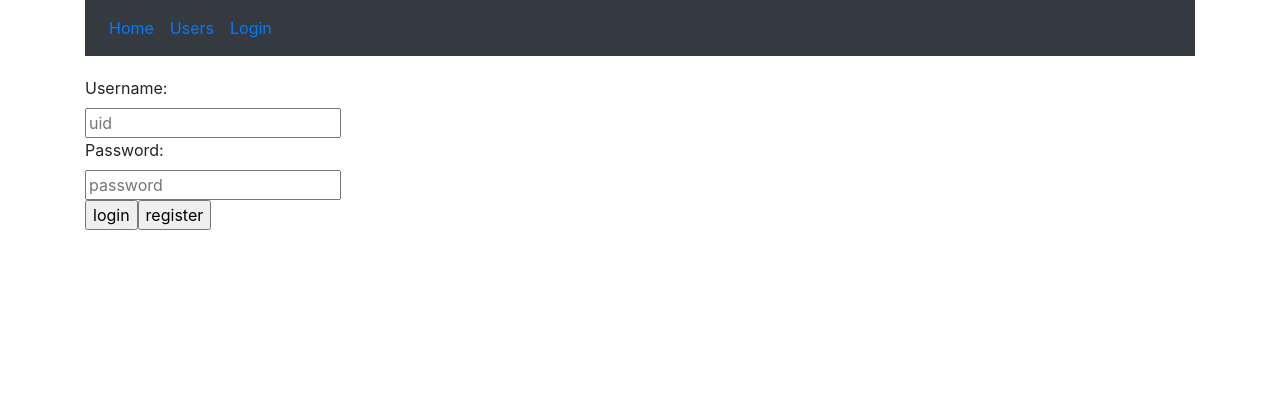
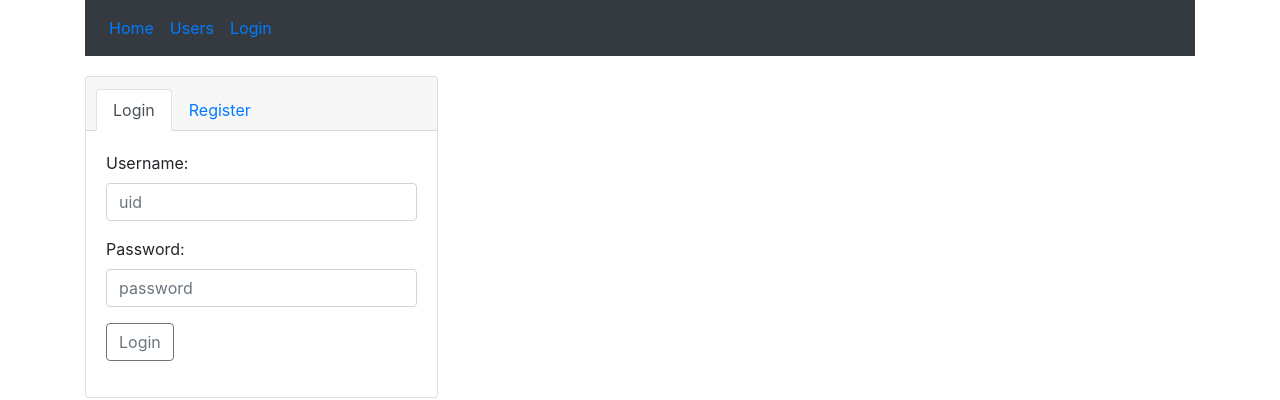
Before and after one commit to matiaselm/react-exercises, a React (Create React App) app: page /login in a window 1280 px wide. Shown: the top 400 px of the page. Built offline with nearby package versions, Linux system fonts and the light colour scheme.

Commit message:
login/register re-created with bootstrap

```diff
--- a/src/exercise4_spa/components/Login.js
+++ b/src/exercise4_spa/components/Login.js
@@ -2,6 +2,10 @@ import React, { useState, useContext } from 'react';
 import { UserContext, UserDispatchContext } from '../contexts/UserContext';
 import axios from 'axios';
 import Button from 'react-bootstrap/Button';
+import InputGroup from 'react-bootstrap/InputGroup';
+import FormControl from 'react-bootstrap/FormControl';
+import Card from 'react-bootstrap/Card';
+import Nav from 'react-bootstrap/Nav';
 
 const Login = () => {
     const userDetails = useContext(UserContext);
@@ -118,27 +122,106 @@ const Login = () => {
     }
 
     return <>
-        {view ? <div>
-            <label htmlFor='name'>Username:</label><br />
-            <input type='text' name='uid' placeholder='uid' value={user.uid} onChange={handleChange}></input><br />
-            <label htmlFor='password'>Password:</label><br />
-            <input type='password' name='password' placeholder='password' value={user.password} onChange={handleChange}></input><br />
-            <input type='button' value='login' onClick={handleSubmit}></input>
-            <input type='button' value='register' onClick={() => setView(!view)}></input>
-        </div> : <div>
-                <label htmlFor='name'>Username:</label><br />
-                <input type='text' name='uid' placeholder='uid' value={newUser.uid} onChange={handleChange}></input><br />
-                <label htmlFor='name'>Email:</label><br />
-                <input type='text' name='email' placeholder='email' value={newUser.email} onChange={handleChange}></input><br />
-                <label htmlFor='name'>Full name:</label><br />
-                <input type='text' name='name' placeholder='name' value={newUser.name} onChange={handleChange}></input><br />
-                <label htmlFor='password'>Password:</label><br />
-                <input type='password' name='password' placeholder='password' value={newUser.password} onChange={handleChange}></input><br />
-                <label htmlFor='password'>Repeat Password:</label><br />
-                <input type='password' name='passwordCheck' placeholder='passwordCheck' value={newUser.passwordCheck} onChange={handleChange}></input><br />
-                <input type='button' value='submit' onClick={handleRegisterSubmit}></input>
-                <input type='button' value='register' onClick={() => setView(!view)}></input>
-            </div>}
+        {view ? <Card style={{ width: '35ch' }}>
+            <Card.Header>
+                <Nav variant="tabs" defaultActiveKey="#first">
+                    <Nav.Item>
+                        <Nav.Link href="#first" onClick={() => setView(true)}>Login</Nav.Link>
+                    </Nav.Item>
+                    <Nav.Item>
+                        <Nav.Link href="#second" onClick={() => setView(false)}>Register</Nav.Link>
+                    </Nav.Item>
+                </Nav>
+            </Card.Header>
+            <Card.Body>
+                <InputGroup>
+
+                    <label htmlFor='name'>Username:</label><br />
+                    <InputGroup className="mb-3">
+                        <FormControl onChange={handleChange} value={user.uid} name='uid'
+                            placeholder="uid"
+                            aria-label="uid"
+                            aria-describedby="uid"
+                        />
+                    </InputGroup>
+
+                    <label htmlFor='password'>Password:</label><br />
+                    <InputGroup className="mb-3">
+                        <FormControl onChange={handleChange} value={user.password} name='password'
+                            placeholder="password"
+                            aria-label="password"
+                            aria-describedby="password"
+                        />
+                    </InputGroup>
+
+                    <InputGroup className="mb-3">
+                        <Button variant="outline-secondary" value='login' onClick={handleSubmit}>Login</Button>
+                    </InputGroup>
+
+                </InputGroup>
+            </Card.Body>
+        </Card> : <Card style={{ width: '35ch' }}>
+                <Card.Header>
+                    <Nav variant="tabs">
+                        <Nav.Item>
+                            <Nav.Link href="#first" onClick={() => setView(true)}>Login</Nav.Link>
+                        </Nav.Item>
+                        <Nav.Item>
+                            <Nav.Link href="#second" onClick={() => setView(false)}>Register</Nav.Link>
+                        </Nav.Item>
+                    </Nav>
+                </Card.Header>
+                <Card.Body>
+                    <label htmlFor='uid'>Username:</label><br />
+                    <InputGroup className="mb-3">
+                        <FormControl onChange={handleChange} value={newUser.uid} name='uid'
+                            placeholder="uid"
+                            aria-label="uid"
+                            aria-describedby="uid"
+                        />
+                    </InputGroup>
+
+                    <label htmlFor='email'>Email:</label><br />
+                    <InputGroup className="mb-3">
+                        <FormControl onChange={handleChange} value={newUser.email} name='email'
+                            placeholder="email"
+                            aria-label="email"
+                            aria-describedby="email"
+                        />
+                    </InputGroup>
+
+                    <label htmlFor='name'>Full name:</label><br />
+                    <InputGroup className="mb-3">
+                        <FormControl onChange={handleChange} value={newUser.name} name='name'
+                            placeholder="name"
+                            aria-label="name"
+                            aria-describedby="name"
+                        />
+                    </InputGroup>
+
+                    <label htmlFor='password'>Password:</label><br />
+                    <InputGroup className="mb-3">
+                        <FormControl onChange={handleChange} value={newUser.password} name='password'
+                            placeholder="password"
+                            aria-label="password"
+                            aria-describedby="password"
+                        />
+                    </InputGroup>
+
+                    <label htmlFor='passwordCheck'>Repeat Password:</label><br />
+                    <InputGroup className="mb-3">
+                        <FormControl onChange={handleChange} value={newUser.passwordCheck} name='passwordCheck'
+                            placeholder="passwordCheck"
+                            aria-label="passwordCheck"
+                            aria-describedby="passwordCheck"
+                        />
+                    </InputGroup>
+
+                    <InputGroup className="mb-3">
+                        <Button variant="outline-secondary" value='login' onClick={handleRegisterSubmit}>Register</Button>
+                    </InputGroup>
+                </Card.Body>
+            </Card>}
     </>
 }
 export default Login
--- a/src/exercise4_spa/components/Logout.js
+++ /dev/null
@@ -1,23 +0,0 @@
-import React, { useContext } from 'react';
-import { UserContext, UserDispatchContext } from '../contexts/UserContext';
-
-const Logout = () => {
-
-    const user = useContext(UserContext);
-    const setUser = useContext(UserDispatchContext);
-
-    const logout = () => {
-        setUser({
-            uid: '',
-            name: '',
-            token: '',
-            isLoggedIn: false
-        });
-    };
-
-    return (
-        <button onClick={logout}>Logout</button>
-    )
-};
-
-export default Logout;
--- a/src/exercise4_spa/components/RouterMenu.js
+++ b/src/exercise4_spa/components/RouterMenu.js
@@ -1,17 +1,27 @@
 import React, { useContext } from 'react';
 import { BrowserRouter as Router, Link, Route, Redirect } from 'react-router-dom';
-import { UserContext } from '../contexts/UserContext';
+import { UserContext, UserDispatchContext } from '../contexts/UserContext';
 import UserTable from './UserTable';
 import Home from './Home';
 import BillInformation from './BillInformation';
 import Login from './Login';
-import Logout from './Logout';
 import Nav from 'react-bootstrap/Nav';
 import Navbar from 'react-bootstrap/Navbar';
+import Button from 'react-bootstrap/Button';
 
 const RouterMenu = (props) => {
 
-    const user = useContext(UserContext)
+    const user = useContext(UserContext);
+    const setUser = useContext(UserDispatchContext);
+
+    const logout = () => {
+        setUser({
+            uid: '',
+            name: '',
+            token: '',
+            isLoggedIn: false
+        });
+    };
 
     return <Router>
         <main>
@@ -19,21 +29,18 @@ const RouterMenu = (props) => {
                 <Nav>
                     <Nav.Link><Link to='/'>Home</Link></Nav.Link>
                     <Nav.Link><Link to='/usertable'>Users</Link></Nav.Link>
-                    {!user.name ? <Nav.Link><Link to='/login'>Login</Link></Nav.Link> : <Nav.Link><Link to='/logout'>Logout</Link></Nav.Link>}
+                    {!user.name && <Nav.Link><Link to='/login'>Login</Link></Nav.Link>}
                     {user.isLoggedIn && <Nav.Link><Link to='/billinformation'>Bills</Link></Nav.Link>}
                 </Nav>
                 <Navbar.Collapse className="justify-content-end">
                     <Navbar.Text>
-                        {user.isLoggedIn && <>Signed in as: {user.uid}</>}
+                        {user.isLoggedIn && <>Signed in as: {user.uid} <Button onClick={logout}>Logout</Button></>}
                     </Navbar.Text>
                 </Navbar.Collapse>
             </Navbar>
             <Route exact path='/' component={Home} />
             <Route exact path='/login' component={Login}>
                 {user.isLoggedIn && <Redirect to='/' />}
-            </Route>
-            <Route exact path='/logout' component={Logout}>
-                {!user.isLoggedIn && <Redirect to='/' />}
             </Route>
             <Route path='/usertable' component={UserTable} />
             <Route path='/billinformation' component={BillInformation} />
```
